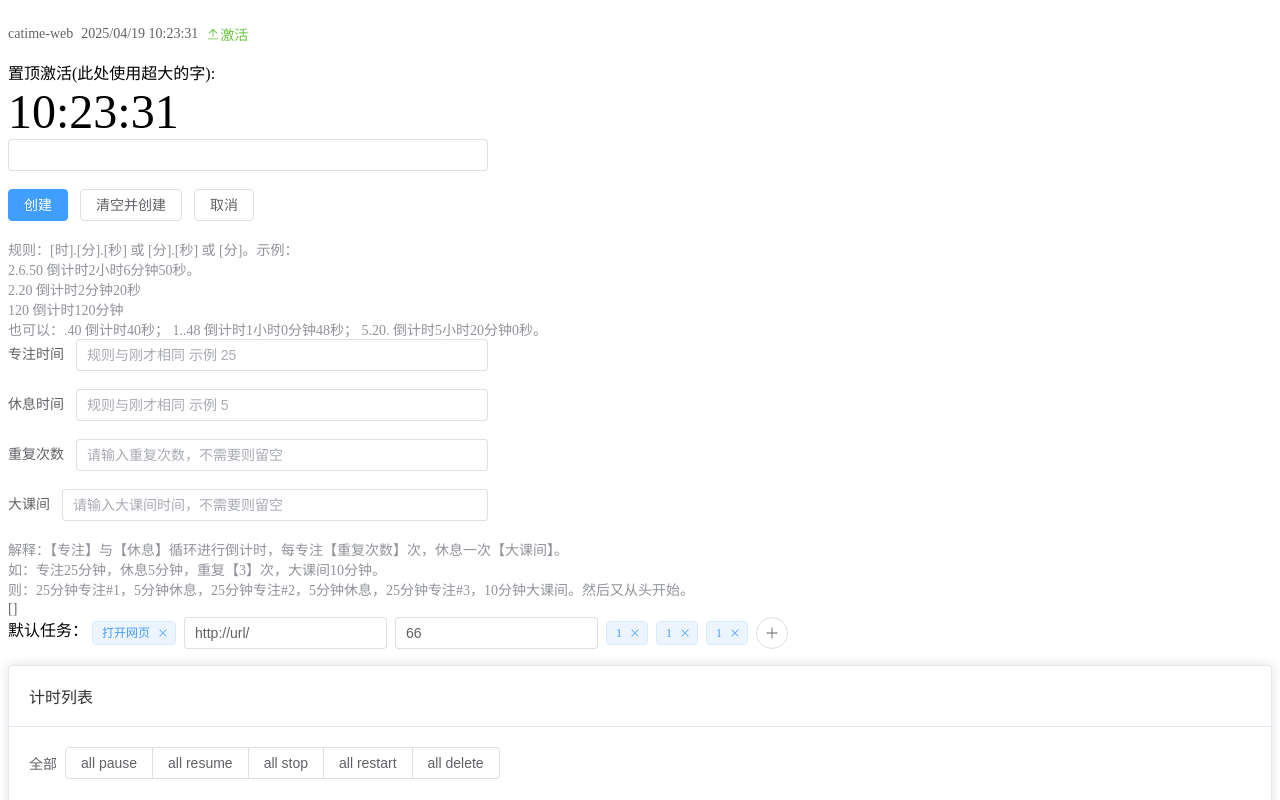
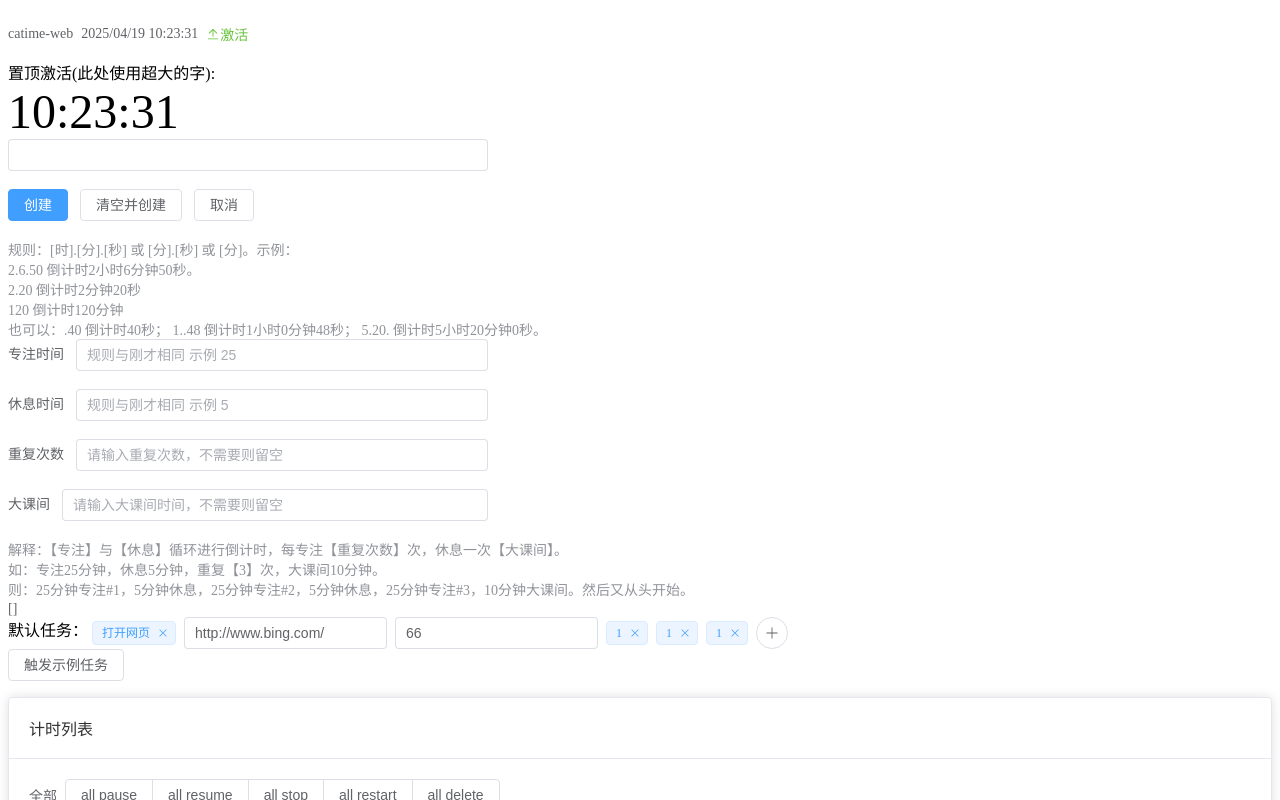
Before and after one commit to huayuprophet/Catime-web, a Vue app: page / in a window 1280 px wide. Shown: the top 800 px of the page. Built offline with nearby package versions, Linux system fonts and the light colour scheme.

Commit message:
refactor(task_function): 重命名open_browser为open_url并更新相关调用
更新timer_creater组件，添加任务触发按钮并修改默认URL
修复timerStore中计算属性绑定的持久化问题

```diff
--- a/src/components/timer_creater.vue
+++ b/src/components/timer_creater.vue
@@ -79,12 +79,16 @@
       </ElButton>
     </ElSpace>
   </div>
+  <div>
+    <ElButton @click="task_run">触发示例任务</ElButton>
+  </div>
 </template>
 <script setup>
 import { ref } from 'vue';
 import { str_to_millseconds, uuidv4 } from '../time_function';
 import { useTimerStore } from '../stores/timerStore';
 import { Plus } from '@element-plus/icons-vue';
+import { tasks } from '@/task_function';
 
 const timer = useTimerStore();
 const count_down_setting = ref('');
@@ -121,10 +125,12 @@ const task_setting = ref([
   {
     name: '打开网页',
     func: 'open_url',
-    args: ['http://url/', 66]
+    args: ['http://www.bing.com/', 66]
   }
 ])
-
+function task_run() {
+  tasks[task_setting.value[0].func](false, ...task_setting.value[0].args)
+}
 const task_tag_show = ref([]);
 
 
--- a/src/stores/timerStore.js
+++ b/src/stores/timerStore.js
@@ -33,6 +33,8 @@ export const useTimerStore = defineStore('timer', () => {
         scoped.state_code = scoped.state_code || 0 // 0: 运行中, 1: 暂停, 2: 结束/过期, 3: 停止，4: 已执行任务/跳过任务
         scoped.count_up = false
         scoped.tasks = []
+
+        // 绑定计算属性
         bind_computed(scoped)
         // timers.value.push(scoped)
         timers.value.splice(0, 0, scoped)
@@ -94,7 +96,7 @@ export const useTimerStore = defineStore('timer', () => {
     }
     // 设置计时器属性
     function set(timer, obj, ins = false) {
-        // 是否替换关键属性
+        // 是否替换关键属性，即是否重置计时器到当前时间并计时开始
         if (ins) {
             obj = ins ? {
                 jump: 0,
@@ -156,6 +158,7 @@ export const useTimerStore = defineStore('timer', () => {
     persist: {
         afterHydrate: (ctx) => {
             // 重置所有计时器的计算属性，防止在持久化后出现问题
+            // 没有该方法的话会导致在刷新页面后，所有computed值丢失响应式特性。
             const timer = useTimerStore()
             timer.timers.forEach(scoped => {
                 timer.bind_computed(scoped)
--- a/src/task_function.js
+++ b/src/task_function.js
@@ -81,7 +81,7 @@ export const tasks = {
             })
         }
     },
-    open_browser: (id = false, url) => {
+    open_url: (id = false, url) => {
         window.open(url, '_blank');
     },
     remove: (id) => {
```
